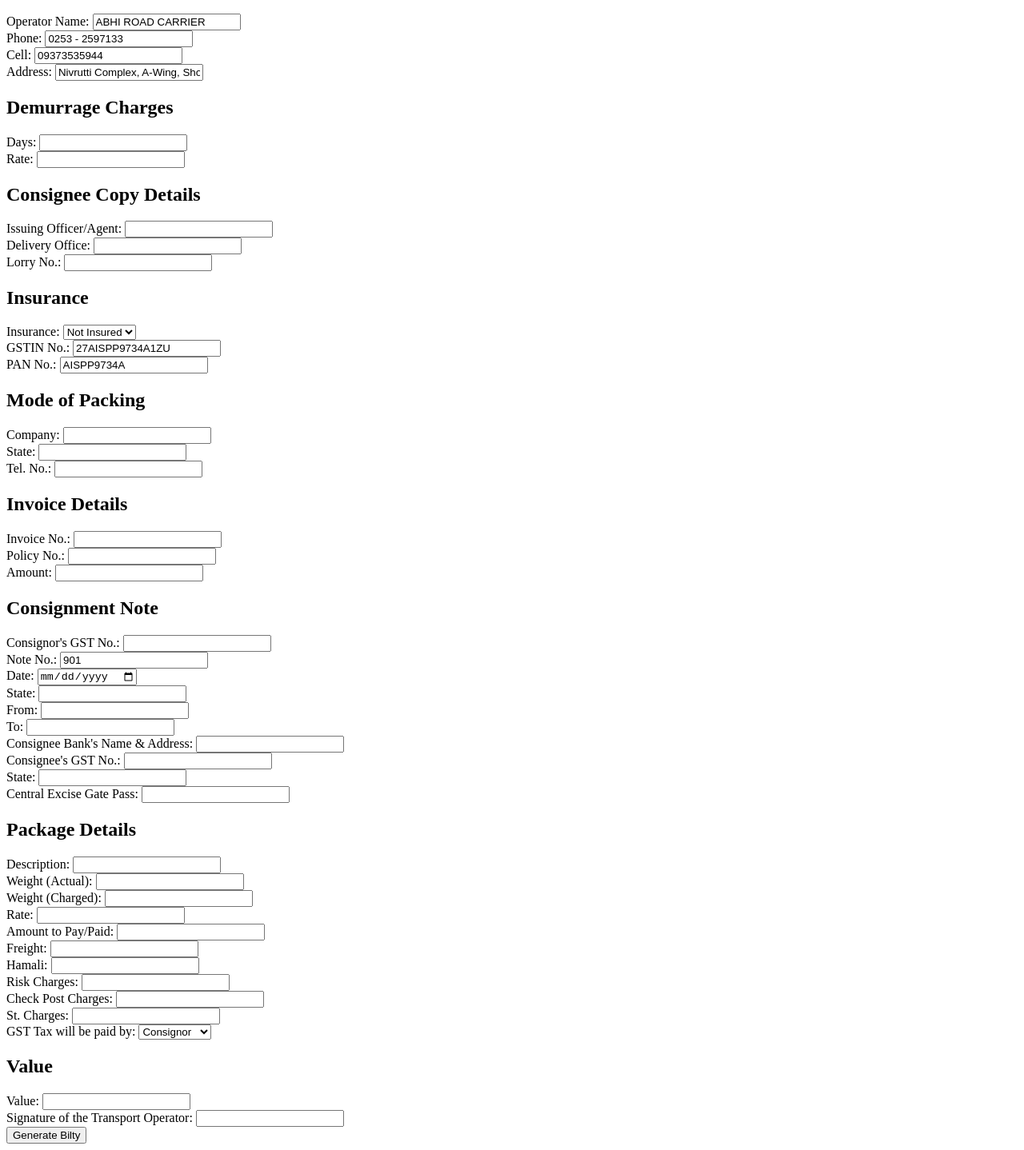
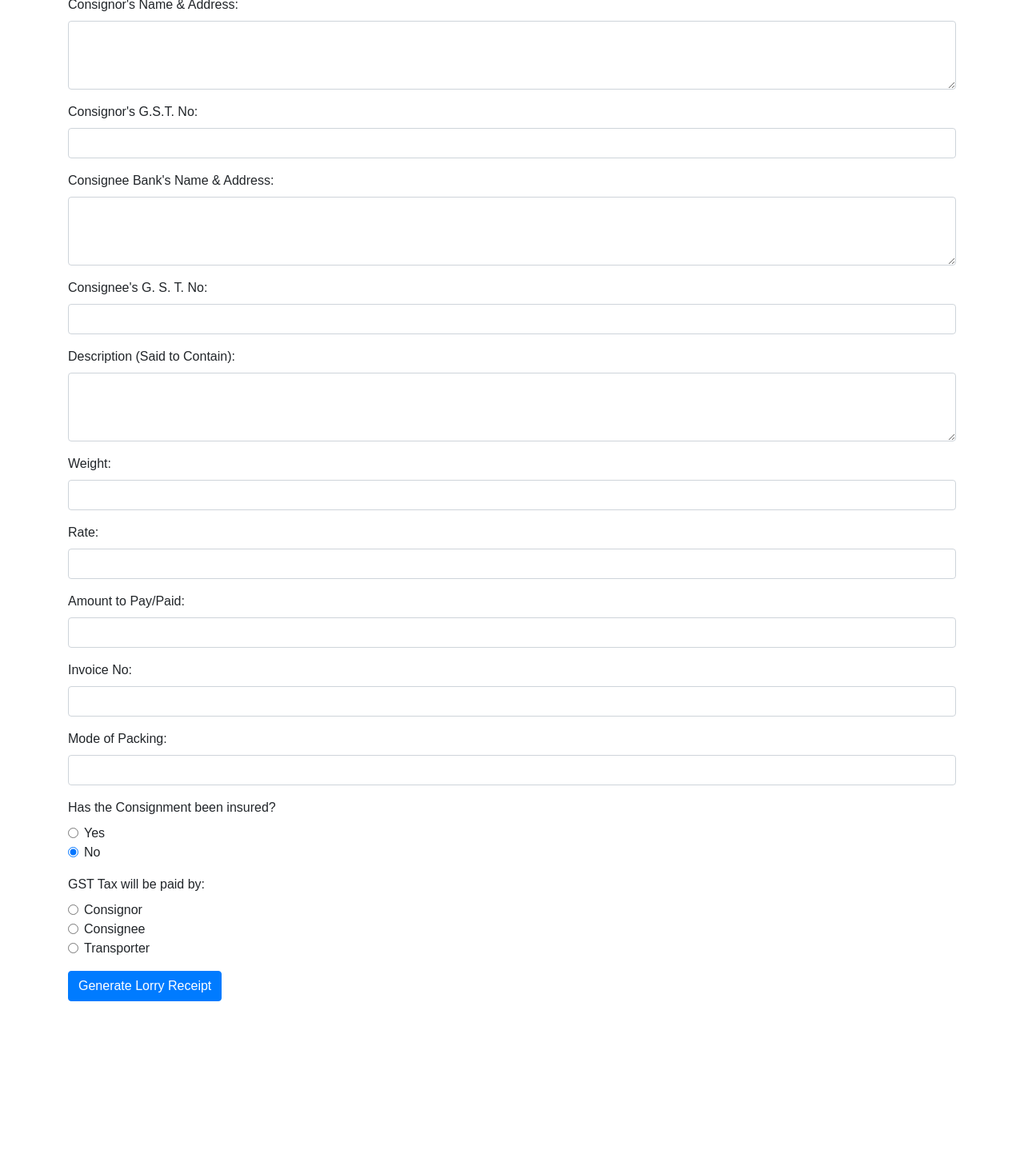
Before and after one commit to theabhipareek/bilty-portal, a website: page index.html in a window 1280 px wide. Shown: the part 110-1548 px from the top of the page at 80% size. After the commit the page ends 1362 px from the top, so only its background shows below. Drawn offline with nearby package versions, Linux system fonts and the light colour scheme.

Commit message:
Update index.html

```diff
--- a/index.html
+++ b/index.html
@@ -3,139 +3,130 @@
 <head>
     <meta charset="UTF-8">
     <meta name="viewport" content="width=device-width, initial-scale=1.0">
-    <title>Bilty Generator</title>
+    <title>Lorry Receipt Generator</title>
+    <link rel="stylesheet" href="https://maxcdn.bootstrapcdn.com/bootstrap/4.0.0/css/bootstrap.min.css">
+    <style>
+        body {
+            font-family: Arial, sans-serif;
+        }
+    </style>
 </head>
 <body>
-    <h1>Bilty Generator</h1>
-    <form id="biltyForm" action="/generate-bilty" method="post">
-        <h2>Transport Operator Details</h2>
-        <label for="operatorName">Operator Name:</label>
-        <input type="text" id="operatorName" name="operatorName" value="ABHI ROAD CARRIER"><br>
-        <label for="phone">Phone:</label>
-        <input type="text" id="phone" name="phone" value="0253 - 2597133"><br>
-        <label for="cell">Cell:</label>
-        <input type="text" id="cell" name="cell" value="09373535944"><br>
-        <label for="address">Address:</label>
-        <input type="text" id="address" name="address" value="Nivrutti Complex, A-Wing, Shop No. 37/41, Mumbai Agra Road, Dwarka, Nashik. ( M.S. )"><br>
+    <div class="container mt-5">
+        <h1 class="text-center">Lorry Receipt Generator</h1>
+        <form id="lorry-receipt-form">
+            <div class="form-group">
+                <label for="consignor-name">Consignor's Name & Address:</label>
+                <textarea class="form-control" id="consignor-name" rows="3" required></textarea>
+            </div>
+            <div class="form-group">
+                <label for="consignor-gst">Consignor's G.S.T. No:</label>
+                <input type="text" class="form-control" id="consignor-gst" required>
+            </div>
+            <div class="form-group">
+                <label for="consignee-name">Consignee Bank's Name & Address:</label>
+                <textarea class="form-control" id="consignee-name" rows="3" required></textarea>
+            </div>
+            <div class="form-group">
+                <label for="consignee-gst">Consignee's G. S. T. No:</label>
+                <input type="text" class="form-control" id="consignee-gst" required>
+            </div>
+            <div class="form-group">
+                <label for="description">Description (Said to Contain):</label>
+                <textarea class="form-control" id="description" rows="3" required></textarea>
+            </div>
+            <div class="form-group">
+                <label for="weight">Weight:</label>
+                <input type="number" class="form-control" id="weight" required>
+            </div>
+            <div class="form-group">
+                <label for="rate">Rate:</label>
+                <input type="number" class="form-control" id="rate" required>
+            </div>
+            <div class="form-group">
+                <label for="amount">Amount to Pay/Paid:</label>
+                <input type="number" class="form-control" id="amount" required>
+            </div>
+            <div class="form-group">
+                <label for="invoice-no">Invoice No:</label>
+                <input type="text" class="form-control" id="invoice-no" required>
+            </div>
+            <div class="form-group">
+                <label for="mode-of-packing">Mode of Packing:</label>
+                <input type="text" class="form-control" id="mode-of-packing" required>
+            </div>
+            <div class="form-group">
+                <label for="insurance">Has the Consignment been insured?</label>
+                <div class="form-check">
+                    <input class="form-check-input" type="radio" name="insurance" id="insured" value="insured">
+                    <label class="form-check-label" for="insured">Yes</label>
+                </div>
+                <div class="form-check">
+                    <input class="form-check-input" type="radio" name="insurance" id="not-insured" value="not-insured" checked>
+                    <label class="form-check-label" for="not-insured">No</label>
+                </div>
+            </div>
+            <div class="form-group">
+                <label for="gst-tax">GST Tax will be paid by:</label>
+                <div class="form-check">
+                    <input class="form-check-input" type="radio" name="gst-tax" id="consignor" value="consignor">
+                    <label class="form-check-label" for="consignor">Consignor</label>
+                </div>
+                <div class="form-check">
+                    <input class="form-check-input" type="radio" name="gst-tax" id="consignee" value="consignee">
+                    <label class="form-check-label" for="consignee">Consignee</label>
+                </div>
+                <div class="form-check">
+                    <input class="form-check-input" type="radio" name="gst-tax" id="transporter" value="transporter">
+                    <label class="form-check-label" for="transporter">Transporter</label>
+                </div>
+            </div>
+            <button type="submit" class="btn btn-primary">Generate Lorry Receipt</button>
+        </form>
+    </div>
 
-        <h2>Demurrage Charges</h2>
-        <label for="days">Days:</label>
-        <input type="number" id="days" name="days"><br>
-        <label for="rate">Rate:</label>
-        <input type="number" id="rate" name="rate"><br>
+    <script src="https://cdnjs.cloudflare.com/ajax/libs/jspdf/2.5.1/jspdf.umd.min.js"></script>
+    <script src="https://maxcdn.bootstrapcdn.com/bootstrap/4.0.0/js/bootstrap.min.js"></script>
+    <script>
+        const form = document.getElementById('lorry-receipt-form');
 
-        <h2>Consignee Copy Details</h2>
-        <label for="issuingOfficer">Issuing Officer/Agent:</label>
-        <input type="text" id="issuingOfficer" name="issuingOfficer"><br>
-        <label for="deliveryOffice">Delivery Office:</label>
-        <input type="text" id="deliveryOffice" name="deliveryOffice"><br>
-        <label for="lorryNo">Lorry No.:</label>
-        <input type="text" id="lorryNo" name="lorryNo"><br>
+        form.addEventListener('submit', (e) => {
+            e.preventDefault();
+            const consignorName = document.getElementById('consignor-name').value;
+            const consignorGst = document.getElementById('consignor-gst').value;
+            const consigneeName = document.getElementById('consignee-name').value;
+            const consigneeGst = document.getElementById('consignee-gst').value;
+            const description = document.getElementById('description').value;
+            const weight = document.getElementById('weight').value;
+            const rate = document.getElementById('rate').value;
+            const amount = document.getElementById('amount').value;
+            const invoiceNo = document.getElementById('invoice-no').value;
+            const modeOfPacking = document.getElementById('mode-of-packing').value;
+            const insurance = document.querySelector('input[name="insurance"]:checked').value;
+            const gstTax = document.querySelector('input[name="gst-tax"]:checked').value;
 
-        <h2>Insurance</h2>
-        <label for="insurance">Insurance:</label>
-        <select id="insurance" name="insurance">
-            <option value="notInsured">Not Insured</option>
-            <option value="insured">Insured</option>
-        </select><br>
-        <label for="gstin">GSTIN No.:</label>
-        <input type="text" id="gstin" name="gstin" value="27AISPP9734A1ZU"><br>
-        <label for="pan">PAN No.:</label>
-        <input type="text" id="pan" name="pan" value="AISPP9734A"><br>
+            const doc = new jsPDF();
+            doc.text("Lorry Receipt", 10, 10);
+            doc.text(`Consignor's Name & Address: ${consignorName}`, 10, 20);
+            doc.text(`Consignor's G.S.T. No: ${consignorGst}`, 10, 30);
+            doc.text(`Consignee Bank's Name & Address: ${consigneeName}`, 10, 40);
+            doc.text(`Consignee's G. S. T. No: ${consigneeGst}`, 10, 50);
+            doc.text(`Description (Said to Contain): ${description}`, 10, 60);
+            doc.text(`Weight: ${weight}`, 10, 70);
+            doc.text(`Rate: ${rate}`, 10, 80);
+            doc.text(`Amount to Pay/Paid: ${amount}`, 10, 90);
+            doc.text(`Invoice No: ${invoiceNo}`, 10, 100);
+            doc.text(`Mode of Packing: ${modeOfPacking}`, 10, 110);
+            doc.text(`Has the Consignment been insured? ${insurance}`, 10, 120);
+            doc.text(`GST Tax will be paid by: ${gstTax}`, 10, 130);
 
-        <h2>Mode of Packing</h2>
-        <label for="packingCompany">Company:</label>
-        <input type="text" id="packingCompany" name="packingCompany"><br>
-        <label for="packingState">State:</label>
-        <input type="text" id="packingState" name="packingState"><br>
-        <label for="packingTel">Tel. No.:</label>
-        <input type="text" id="packingTel" name="packingTel"><br>
-
-        <h2>Invoice Details</h2>
-        <label for="invoiceNo">Invoice No.:</label>
-        <input type="text" id="invoiceNo" name="invoiceNo"><br>
-        <label for="policyNo">Policy No.:</label>
-        <input type="text" id="policyNo" name="policyNo"><br>
-        <label for="amount">Amount:</label>
-        <input type="number" id="amount" name="amount"><br>
-
-        <h2>Consignment Note</h2>
-        <label for="consignorGst">Consignor's GST No.:</label>
-        <input type="text" id="consignorGst" name="consignorGst"><br>
-        <label for="noteNo">Note No.:</label>
-        <input type="text" id="noteNo" name="noteNo" value="901"><br>
-        <label for="noteDate">Date:</label>
-        <input type="date" id="noteDate" name="noteDate"><br>
-        <label for="noteState">State:</label>
-        <input type="text" id="noteState" name="noteState"><br>
-        <label for="from">From:</label>
-        <input type="text" id="from" name="from"><br>
-        <label for="to">To:</label>
-        <input type="text" id="to" name="to"><br>
-        <label for="consigneeBank">Consignee Bank's Name & Address:</label>
-        <input type="text" id="consigneeBank" name="consigneeBank"><br>
-        <label for="consigneeGst">Consignee's GST No.:</label>
-        <input type="text" id="consigneeGst" name="consigneeGst"><br>
-        <label for="consigneeState">State:</label>
-        <input type="text" id="consigneeState" name="consigneeState"><br>
-        <label for="excisePass">Central Excise Gate Pass:</label>
-        <input type="text" id="excisePass" name="excisePass"><br>
-
-        <h2>Package Details</h2>
-        <label for="description">Description:</label>
-        <input type="text" id="description" name="description"><br>
-        <label for="weightActual">Weight (Actual):</label>
-        <input type="number" id="weightActual" name="weightActual"><br>
-        <label for="weightCharged">Weight (Charged):</label>
-        <input type="number" id="weightCharged" name="weightCharged"><br>
-        <label for="rate">Rate:</label>
-        <input type="number" id="rate" name="rate"><br>
-        <label for="amountPay">Amount to Pay/Paid:</label>
-        <input type="number" id="amountPay" name="amountPay"><br>
-        <label for="freight">Freight:</label>
-        <input type="number" id="freight" name="freight"><br>
-        <label for="hamali">Hamali:</label>
-        <input type="number" id="hamali" name="hamali"><br>
-        <label for="riskCharges">Risk Charges:</label>
-        <input type="number" id="riskCharges" name="riskCharges"><br>
-        <label for="checkPostCharges">Check Post Charges:</label>
-        <input type="number" id="checkPostCharges" name="checkPostCharges"><br>
-        <label for="stCharges">St. Charges:</label>
-        <input type="number" id="stCharges" name="stCharges"><br>
-        <label for="gstTax">GST Tax will be paid by:</label>
-        <select id="gstTax" name="gstTax">
-            <option value="consignor">Consignor</option>
-            <option value="consignee">Consignee</option>
-            <option value="transporter">Transporter</option>
-        </select><br>
-
-        <h2>Value</h2>
-        <label for="value">Value:</label>
-        <input type="number" id="value" name="value"><br>
-        <label for="operatorSignature">Signature of the Transport Operator:</label>
-        <input type="text" id="operatorSignature" name="operatorSignature"><br>
-
-        <button type="submit">Generate Bilty</button>
-    </form>
-    <script>
-        document.getElementById('biltyForm').addEventListener('submit', function(event) {
-            event.preventDefault();
-            const formData = new FormData(this);
-            fetch('/generate-bilty', {
-                method: 'POST',
-                body: formData
-            }).then(response => response.blob())
-            .then(blob => {
-                const url = window.URL.createObjectURL(blob);
-                const a = document.createElement('a');
-                a.href = url;
-                a.download = 'bilty.pdf';
-                document.body.appendChild(a);
-                a.click();
-                a.remove();
-            }).catch(error => {
-                console.error('Error generating PDF:', error);
-            });
+            const lorryReceiptPdf = doc.output('blob');
+            const url = window.URL || window.webkitURL;
+            const link = url.createObjectURL(lorryReceiptPdf);
+            const a = document.createElement('a');
+            a.href = link;
+            a.download = 'lorry-receipt.pdf';
+            a.click();
         });
     </script>
 </body>
```
